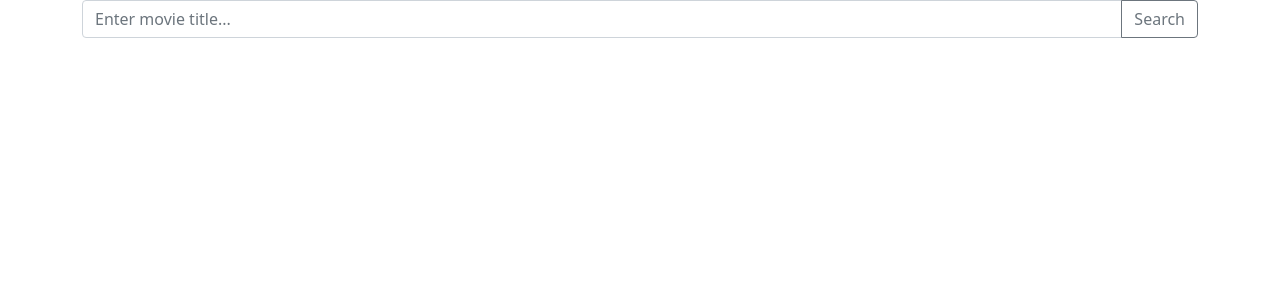
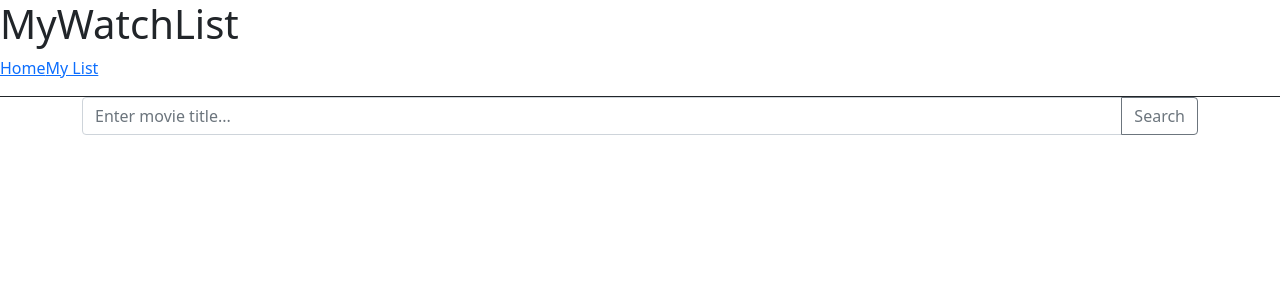
Before and after one commit to Syaora/phase-2-project, a React (Create React App) app: page / in a window 1280 px wide. Shown: the top 300 px of the page. Built offline with nearby package versions, Linux system fonts and the light colour scheme.

Commit message:
Added router

```diff
--- a/src/components/App.js
+++ b/src/components/App.js
@@ -1,17 +1,28 @@
 import 'bootstrap/dist/css/bootstrap.min.css';
 import '../style/App.css';
 import {
-  BrowserRouter as Router,
-  Switch,
-  Route,
-  Link
+  Link, Routes, Route
 } from "react-router-dom";
 import SearchPage from './SearchPage';
+import UsersList from './UsersList';
 
 function App() {
   return (
-    <div className="App">
-      <SearchPage />
+    <div>
+      <nav
+        style={{
+          borderBottom: "solid 1px",
+          paddingBottom: "1rem"
+        }}
+      >
+        <h1>MyWatchList</h1>
+        <Link to="/">Home</Link>
+        <Link to="myList">My List</Link>
+      </nav>
+      <Routes>
+        <Route exact path="/" element={<SearchPage />} />
+        <Route path="myList" element={<UsersList />} />
+      </Routes>
     </div>
   );
 }
--- a/src/components/MovieCard.js
+++ b/src/components/MovieCard.js
@@ -3,8 +3,8 @@ import { Card, Col, Button } from 'react-bootstrap'
 function MovieCard({ movie }) {
   return (
     <Col>
-      <Card style={{ width: "18rem", height: "33.8125rem", "margin-bottom": "15px" }} >
-        <Card.Img style={{ "min-height": "421px", "max-height": "421px"}} variant="top" src={movie.Poster} />
+      <Card style={{ width: "18rem", height: "35.8125rem", marginBottom: "15px" }} className="text-center">
+        <Card.Img style={{ minHeight: "421px", maxHeight: "421px"}} variant="top" src={movie.Poster} />
         <Card.Body>
           <Card.Title>{movie.Title}</Card.Title>
           <Button variant="primary">Read More</Button>
--- a/src/components/SearchPage.js
+++ b/src/components/SearchPage.js
@@ -1,5 +1,5 @@
 import SearchBar from "./Searchbar"
-import { useEffect, useState } from "react"
+import { useState } from "react"
 import MovieResults from "./MovieResults"
 import Container from "react-bootstrap/Container"
 
@@ -11,6 +11,7 @@ function SearchPage() {
       .then((res) => res.json())
       .then((data) => {
         setMoviesList(data.Search)
+        console.log(data.Search)
       })
   }
 
--- /dev/null
+++ b/src/components/UsersList.js
@@ -0,0 +1,5 @@
+function UsersList(){
+  return "UserList"
+}
+
+export default UsersList
--- a/src/index.js
+++ b/src/index.js
@@ -2,10 +2,13 @@ import React from 'react';
 import ReactDOM from 'react-dom/client';
 import './style/index.css';
 import App from './components/App';
+import { BrowserRouter } from 'react-router-dom';
 
 const root = ReactDOM.createRoot(document.getElementById('root'));
 root.render(
   <React.StrictMode>
-    <App />
+    <BrowserRouter>
+      <App />
+    </BrowserRouter>
   </React.StrictMode>
 );
```
Also changed, not shown: src/components/MovieDetails.js (added, +13 -0 lines), src/components/NavBar.js (deleted), src/components/WatchList.js (deleted).
